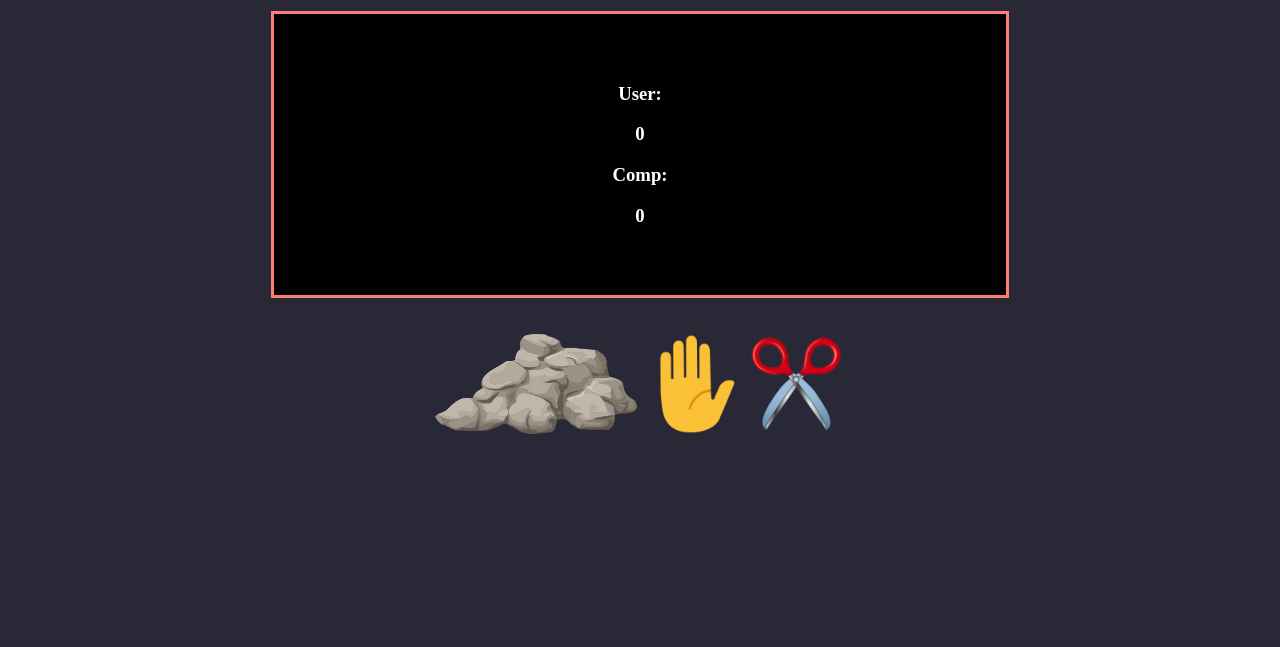
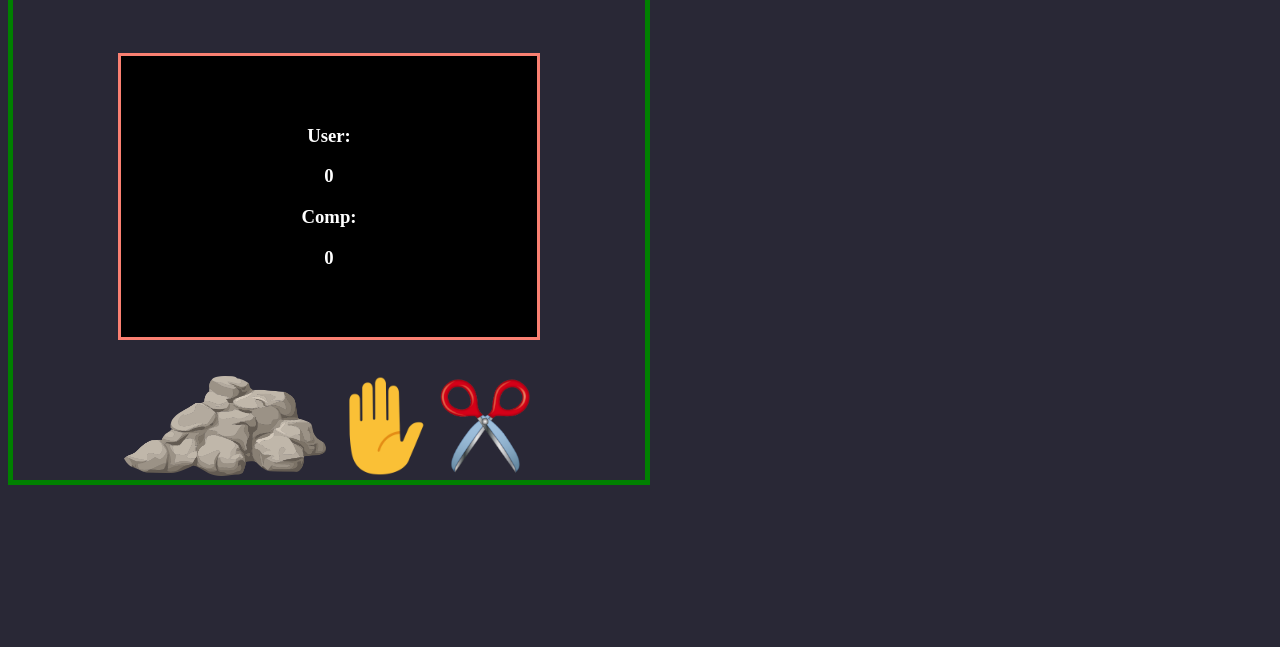
Before and after one commit to Jaden505/Rock-Paper-Scisors, a plain HTML site: page index.html in a window 1280 px wide. Shown: the part 153-800 px from the top of the page. Drawn offline with Linux system fonts and the light colour scheme; files whose address does not match are found by name.

Commit message:
Update index.html

```diff
--- a/index.html
+++ b/index.html
@@ -6,6 +6,7 @@
     <title>Rock Paper Scisors</title>
   </head>
   <body>
+    <div class="small_screen">
     <div class="Header">
       <h1>This is a Rock Paper Scisors game</h1>
     </div>
@@ -29,5 +30,6 @@
     <script type="text/javascript" src="javascript.js">
     </script>
 
+  </div>
   </body>
 </html>
```
